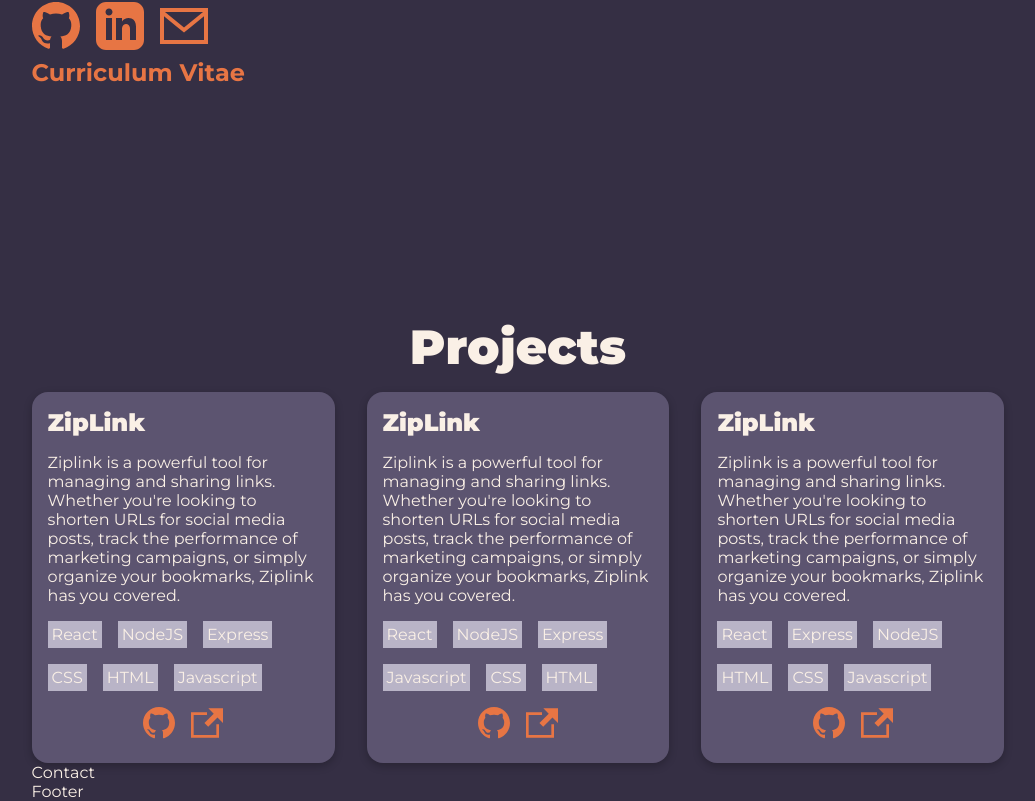
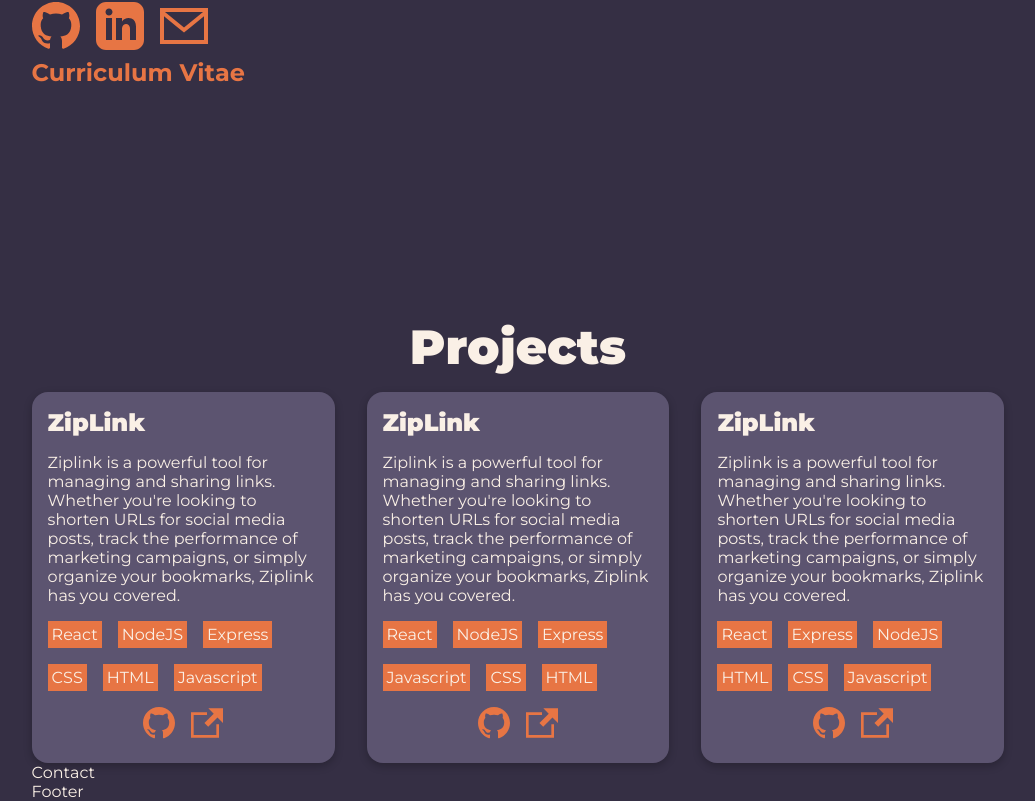
Before and after one commit to Tom-Pierce/portfolio, a React (Vite) app: page / in a window 1280 px wide. Shown: the part 482-1283 px from the top of the page, without its empty margins (122-1157 px from the left). Built offline with nearby package versions, Linux system fonts and the light colour scheme.

Commit message:
change tech colour

```diff
--- a/src/css/ProjectCard.module.css
+++ b/src/css/ProjectCard.module.css
@@ -22,7 +22,7 @@
 }
 
 .tech {
-  background-color: var(--secondary);
+  background-color: var(--accent);
   padding: 0.25rem;
 }
 
```
